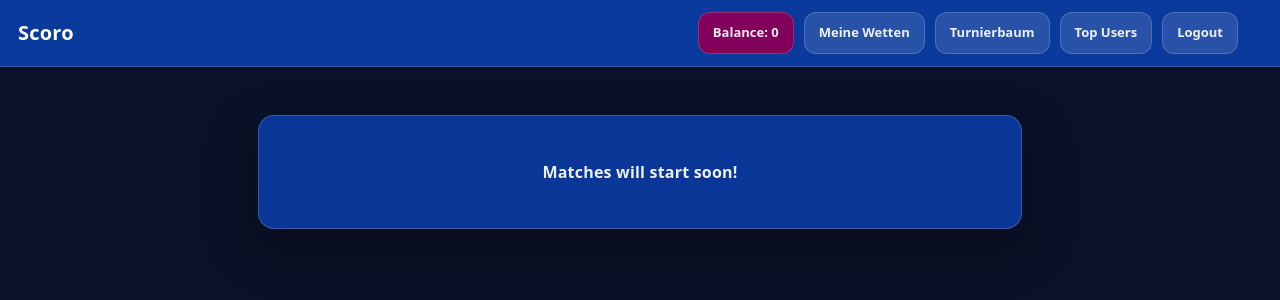
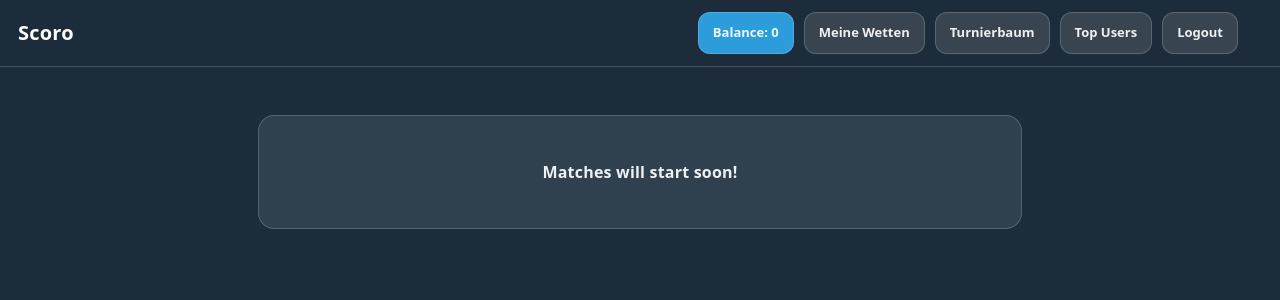
Before and after one commit to jjsnot/HTLFC-school-football-league-, an Angular app in the folder frontend/: page /home in a window 1280 px wide. Shown: the top 300 px of the page. Built offline with nearby package versions, Linux system fonts and the light colour scheme; no server answers; sample sign-in values are in the browser's storage.

Commit message:
small design fix

```diff
--- a/frontend/src/app/header/header.css
+++ b/frontend/src/app/header/header.css
@@ -4,13 +4,13 @@
   top: 0;
   z-index: 50;
 
-  background: #0b3a9d;
+  background: #1d2c3a;
   border-bottom: 1px solid rgba(255,255,255,.18);
 }
 
 /* Balance pill (desktop in nav) */
 #bal{
-  background: rgb(129, 0, 92);
+  background: #2c9cdb;
 }
 
 /* Full width bar */
--- a/frontend/src/app/main-site/main-site.css
+++ b/frontend/src/app/main-site/main-site.css
@@ -2,7 +2,7 @@
 :host {
   display: block;
   min-height: 100vh;
-  background: #0a1228;
+  background: #1d2c3a;
 }
 
 /* Container für die Views */
--- a/frontend/src/login-as-user/login-as-user.css
+++ b/frontend/src/login-as-user/login-as-user.css
@@ -5,7 +5,7 @@
   align-items: center;
   justify-content: center;
   padding: 24px;
-  background: #0b1220;
+  background: #1d2c3a;
 }
 
 /* Card */
@@ -92,14 +92,13 @@
   font-weight: 700;
   cursor: pointer;
   color: #0b1220;
-  background: linear-gradient(135deg, #7dd3fc, #a78bfa);
-  box-shadow: 0 10px 24px rgba(167,139,250,.25);
+  background: #03ffff;
   transition: transform .12s ease, filter .12s ease, box-shadow .12s ease;
 }
 
 .auth-card button:hover{
   filter: brightness(1.05);
-  box-shadow: 0 14px 28px rgba(167,139,250,.30);
+  box-shadow: 0 14px 28px rgba(46, 247, 255, 0.3);
 }
 
 .auth-card button:active{
--- a/frontend/src/matches-for-users/matches-for-users.css
+++ b/frontend/src/matches-for-users/matches-for-users.css
@@ -7,11 +7,10 @@
 }
 
 .live-match-card {
-  background: rgba(11, 58, 157, 0.95);
+  background: #2f404f;
   border: 1px solid rgba(255, 255, 255, 0.18);
   border-radius: 16px;
   padding: 32px 24px;
-  box-shadow: 0 18px 50px rgba(0, 0, 0, 0.35);
   text-align: center;
 }
 
@@ -212,8 +211,7 @@
   }
 
   .live-match-card:hover {
-    transform: translateY(-2px);
-    box-shadow: 0 24px 60px rgba(0, 0, 0, 0.4);
+    transform: translateY(-1px);
     border-color: rgba(255, 255, 255, 0.28);
   }
 }
--- a/frontend/src/styles.css
+++ b/frontend/src/styles.css
@@ -11,7 +11,7 @@ html, body {
   width: 100%;
   height: 100%;
   overflow-x: hidden;
-  background: #0a1228;
+  background: #2f404f;
 }
 
 body {
```
